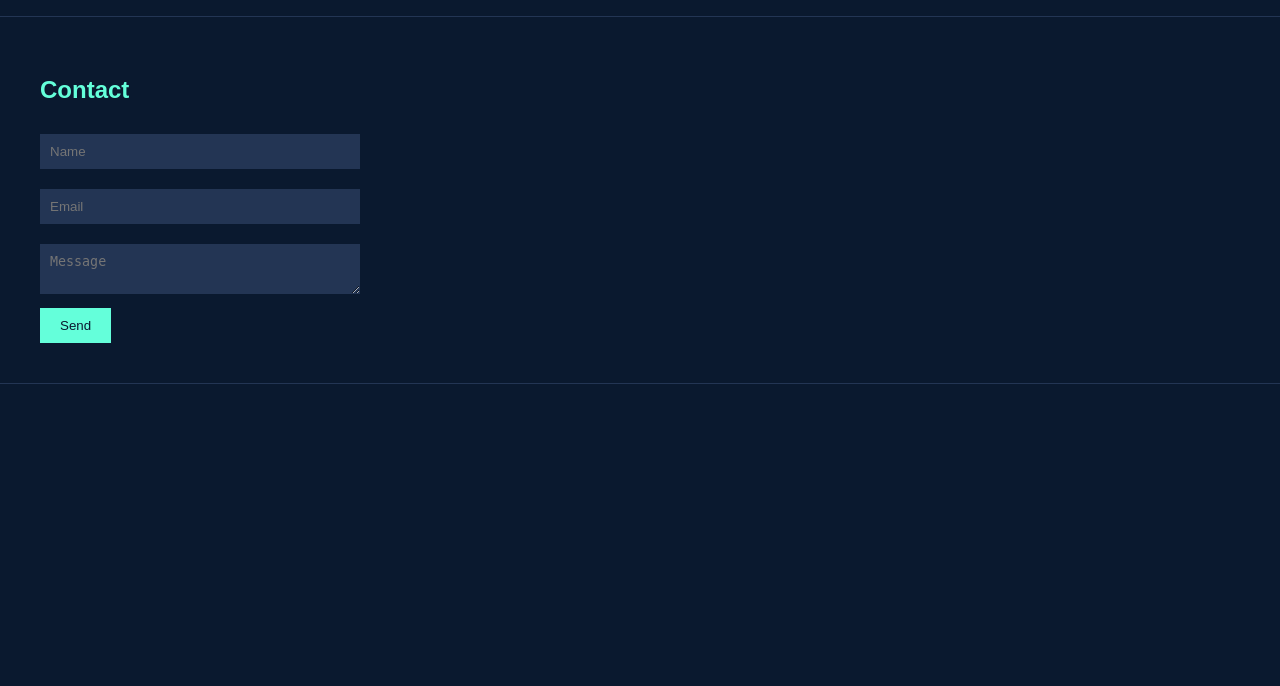
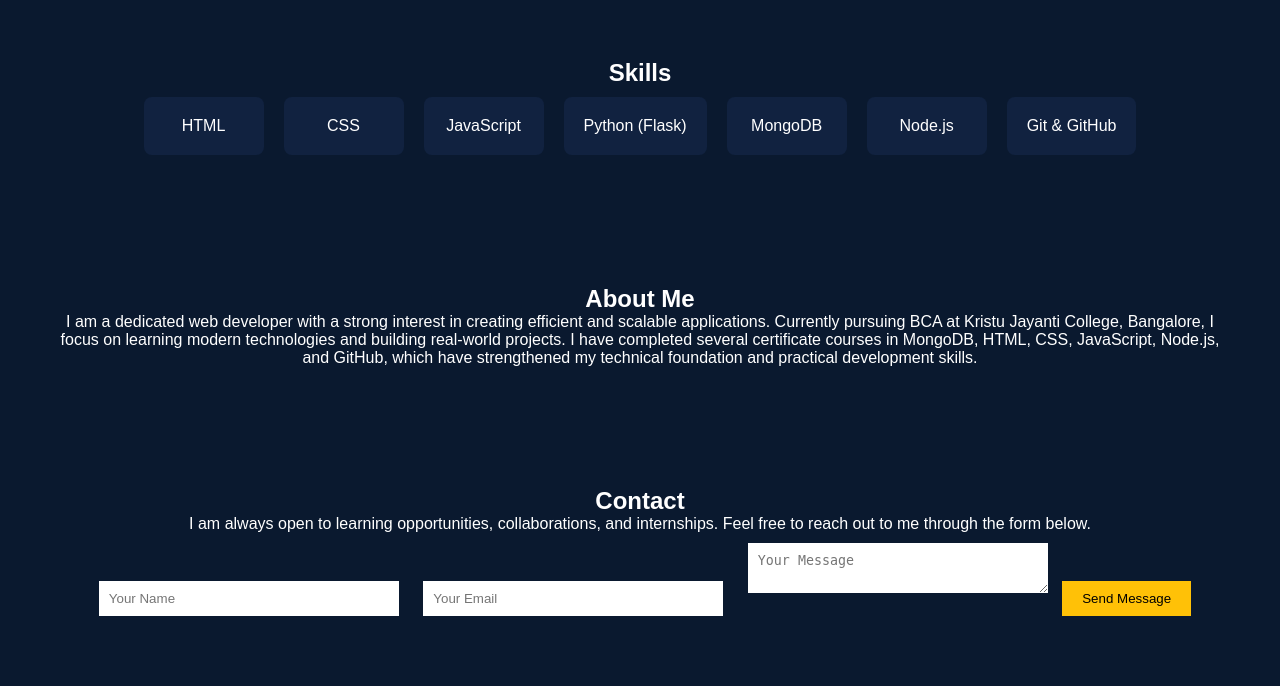
Before and after one commit to Tan-68-name/about, a Flask app: page / in a window 1280 px wide. Shown: the part 801-1487 px from the top of the page. Before the commit the page ends 1185 px from the top, so only its background shows below. Run offline with Flask 3, Linux system fonts and the light colour scheme.

Commit message:
updated UI to landing page style

```diff
--- a/static/style.css
+++ b/static/style.css
@@ -1,62 +1,109 @@
+/* RESET */
+* {
+  margin: 0;
+  padding: 0;
+  box-sizing: border-box;
+}
+
+/* BODY */
 body {
   font-family: Arial, sans-serif;
-  background: #0a192f; /* dark blue */
-  color: #ccd6f6; /* light grey text */
-  margin: 0;
+  background: #0a192f;
+  color: white;
 }
 
-/* Header */
-header {
-  text-align: center;
-  padding: 50px;
-  background: #112240; /* dark blue shade */
+/* NAVBAR */
+nav {
+  display: flex;
+  justify-content: space-between;
+  padding: 20px 50px;
+  background: transparent;
+  position: absolute;
+  width: 100%;
 }
 
-/* Profile Picture */
-.profile-pic {
-  width: 150px;
-  height: 150px;
-  border-radius: 50%;
-  border: 4px solid #8892b0; /* grey */
-  margin-bottom: 20px;
+nav ul {
+  display: flex;
+  list-style: none;
 }
 
-/* Sections */
-section {
-  padding: 40px;
-  border-bottom: 1px solid #233554; /* subtle grey line */
+nav ul li {
+  margin-left: 20px;
 }
 
-/* Headings */
-h2 {
-  color: #64ffda; /* accent */
+nav a {
+  color: white;
+  text-decoration: none;
 }
 
-/* Skills list */
-ul {
-  list-style-type: square;
+/* HERO SECTION */
+.hero {
+  height: 100vh;
+  background: url('/static/bg.jpg') center/cover no-repeat;
+  display: flex;
+  justify-content: center;
+  align-items: center;
 }
 
-/* Form */
+/* OVERLAY */
+.overlay {
+  text-align: center;
+  background: rgba(0,0,0,0.6);
+  padding: 40px;
+  border-radius: 10px;
+}
+
+.overlay h3 {
+  font-size: 24px;
+  font-style: italic;
+}
+
+.overlay h1 {
+  font-size: 48px;
+  margin: 20px 0;
+}
+
+/* BUTTON */
+.btn {
+  background: #ffc107;
+  padding: 12px 25px;
+  color: black;
+  text-decoration: none;
+  font-weight: bold;
+  border-radius: 5px;
+}
+
+/* SECTIONS */
+section {
+  padding: 60px;
+  text-align: center;
+}
+
+/* SKILLS */
+.card-container {
+  display: flex;
+  flex-wrap: wrap;
+  justify-content: center;
+}
+
+.card {
+  background: #112240;
+  padding: 20px;
+  margin: 10px;
+  border-radius: 8px;
+  min-width: 120px;
+}
+
+/* FORM */
 input, textarea {
   width: 300px;
+  margin: 10px;
   padding: 10px;
-  margin: 10px 0;
   border: none;
-  background: #233554;
-  color: #fff;
 }
 
-/* Button */
 button {
-  background: #64ffda;
+  padding: 10px 20px;
+  background: #ffc107;
   border: none;
-  padding: 10px 20px;
-  color: #0a192f;
-  cursor: pointer;
-  transition: 0.3s;
 }
-
-button:hover {
-  background: #52e0c4;
-}
--- a/templates/index.html
+++ b/templates/index.html
@@ -6,66 +6,69 @@
 </head>
 <body>
 
-<header>
-  <!-- Correct Flask image path -->
-  <img src="{{ url_for('static', filename='profile.jpg') }}" class="profile-pic">
-       class="profile-pic">
+<!-- NAVBAR -->
+<nav>
+  <h2 class="logo">MyPortfolio</h2>
+  <ul>
+    <li><a href="#">Home</a></li>
+    <li><a href="#skills">Skills</a></li>
+    <li><a href="#about">About</a></li>
+    <li><a href="#contact">Contact</a></li>
+  </ul>
+</nav>
 
-  <h1>"Dream Big. Build Bigger."</h1>
+<!-- HERO SECTION -->
+<header class="hero">
+  <div class="overlay">
+    <h3>Welcome To My Portfolio!</h3>
+    <h1>IT'S NICE TO MEET YOU</h1>
+    <a href="#about" class="btn">Know More</a>
+  </div>
 </header>
 
-<section>
+<!-- SKILLS SECTION -->
+<section id="skills">
+  <h2>Skills</h2>
+  <div class="card-container">
+    <div class="card">HTML</div>
+    <div class="card">CSS</div>
+    <div class="card">JavaScript</div>
+    <div class="card">Python (Flask)</div>
+    <div class="card">MongoDB</div>
+    <div class="card">Node.js</div>
+    <div class="card">Git & GitHub</div>
+  </div>
+</section>
+
+<!-- ABOUT -->
+<section id="about">
   <h2>About Me</h2>
   <p>
     I am a dedicated web developer with a strong interest in creating efficient
-    and scalable applications. Currently pursuing BCA, I focus on learning
-    modern technologies and building real-world projects.
+    and scalable applications. Currently pursuing BCA at Kristu Jayanti College,
+    Bangalore, I focus on learning modern technologies and building real-world projects.
+
+    I have completed several certificate courses in MongoDB, HTML, CSS, JavaScript,
+    Node.js, and GitHub, which have strengthened my technical foundation and
+    practical development skills.
   </p>
 </section>
 
-<section>
-  <h2>Skills</h2>
-  <ul>
-    <li>Python</li>
-    <li>Flask</li>
-    <li>MySQL</li>
-    <li>HTML & CSS</li>
-    <li>JavaScript</li>
-  </ul>
-</section>
+<!-- CONTACT -->
+<section id="contact">
+  <h2>Contact</h2>
+  <p>
+    I am always open to learning opportunities, collaborations, and internships.
+    Feel free to reach out to me through the form below.
+  </p>
 
-<section>
-  <h2>Contact</h2>
   <form id="contactForm">
-    <input type="text" id="name" placeholder="Name" required><br>
-    <input type="email" id="email" placeholder="Email" required><br>
-    <textarea id="message" placeholder="Message"></textarea><br>
-    <button type="submit">Send</button>
+    <input type="text" id="name" placeholder="Your Name" required>
+    <input type="email" id="email" placeholder="Your Email" required>
+    <textarea id="message" placeholder="Your Message"></textarea>
+    <button type="submit">Send Message</button>
   </form>
 </section>
 
-<script>
-document.getElementById("contactForm").addEventListener("submit", async (e) => {
-  e.preventDefault();
-
-  const data = {
-    name: document.getElementById("name").value,
-    email: document.getElementById("email").value,
-    message: document.getElementById("message").value
-  };
-
-  const res = await fetch("/contact", {
-    method: "POST",
-    headers: {
-      "Content-Type": "application/json"
-    },
-    body: JSON.stringify(data)
-  });
-
-  const result = await res.json();
-  alert(result.message);
-});
-</script>
-
 </body>
 </html>
```
